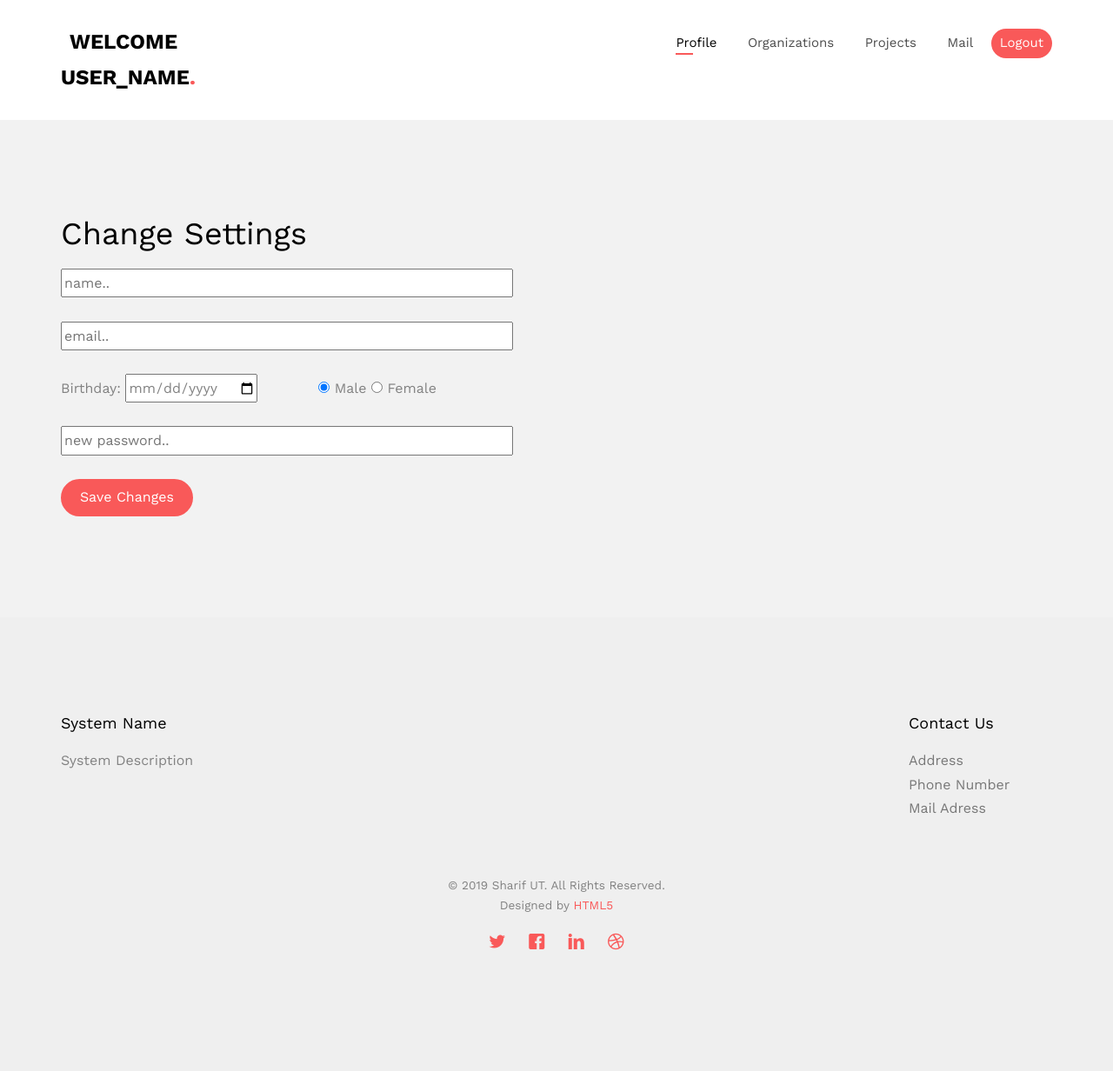
After one commit to qniksefat/volunteering-service-system, a Django app: template templates/homepage/settings.html in a window 1280 px wide. The commit adds this page. Shown: the whole page at 87% size. Run offline with Django 3.2, Linux system fonts and the light colour scheme; the template is opened without the code that fills it, so the values that code supplies are empty; some web fonts are replaced.

Commit message:
Added settings page

```diff
--- a/templates/homepage/home.html
+++ b/templates/homepage/home.html
@@ -115,17 +115,17 @@
 						</div>
 					</div>
 				</div>
-				<div class="col-xs-3 text-center animate-box">
+				<a href="settings.html"><div class="col-xs-3 text-center animate-box">
 					<div class="services">
 						<span class="icon">
 							<i class="icon-cog2"></i>
 						</span>
 						<div class="desc">
-							<h3><a href="#">Profile Settings</a></h3>
+							<h3><a href="settings.html">Profile Settings</a></h3>
 							<p></p>
 						</div>
 					</div>
-				</div>
+                </div></a>
 				<!--<div class="col-md-4 text-center animate-box">
 					<div class="services">
 						<span class="icon">
--- /dev/null
+++ b/templates/homepage/settings.html
@@ -0,0 +1,226 @@
+<!DOCTYPE HTML>
+<html>
+	<head>
+	<meta charset="utf-8">
+	<meta http-equiv="X-UA-Compatible" content="IE=edge">
+	<title>Home</title>
+
+
+	<link href="https://fonts.googleapis.com/css?family=Work+Sans:300,400,500,700,800" rel="stylesheet">
+
+    <!-- Popup jBox css -->
+    <link rel="stylesheet" href="dist/jBox.all.css">
+    <script src="jBox_link.js"></script>
+     <!-- Table.css -->
+	<link rel="stylesheet" href="css/Table.css">
+	<!-- Animate.css -->
+	<link rel="stylesheet" href="css/animate.css">
+	<!-- Icomoon Icon Fonts-->
+	<link rel="stylesheet" href="css/icomoon.css">
+	<!-- Bootstrap  -->
+	<link rel="stylesheet" href="css/bootstrap.css">
+
+	<!-- Magnific Popup -->
+	<link rel="stylesheet" href="css/magnific-popup.css">
+
+	<!-- Owl Carousel  -->
+	<link rel="stylesheet" href="css/owl.carousel.min.css">
+	<link rel="stylesheet" href="css/owl.theme.default.min.css">
+	<!-- Flexslider  -->
+	<link rel="stylesheet" href="css/flexslider.css">
+
+	<!-- Theme style  -->
+	<link rel="stylesheet" href="css/style.css">
+
+	<!-- Modernizr JS -->
+	<script src="js/modernizr-2.6.2.min.js"></script>
+	<!-- FOR IE9 below -->
+	<!--[if lt IE 9]>
+	<script src="js/respond.min.js"></script>
+	<![endif]-->
+
+	</head>
+	<body>
+
+	<div class="fh5co-loader"></div>
+
+	<div id="page">
+	<nav class="fh5co-nav" role="navigation">
+		<div class="top-menu">
+			<div class="container">
+				<div class="row">
+					<div class="col-xs-2">
+						<div id="fh5co-logo"><a href="home.html">Welcome user_name<span>.</span></a></div>
+					</div>
+					<div class="col-xs-10 text-right menu-1">
+						<ul>
+							<li class="active"><a href="home.html">Profile</a></li>
+							<li><a href="organizations_list.html">Organizations</a></li>
+							<li><a href="projects_list.html">Projects</a></li>
+                            <li><a href="mail.html">Mail</a></li>
+                            <li class="btn-cta"><a href="index.html"><span>Logout</span></a></li>
+							<!--<li class="has-dropdown">
+								<a href="blog.html">Blog</a>
+								<ul class="dropdown">
+									<li><a href="#">Web Design</a></li>
+									<li><a href="#">eCommerce</a></li>
+									<li><a href="#">Branding</a></li>
+									<li><a href="#">API</a></li>
+								</ul>
+							</li>
+							<li><a href="about.html">About</a></li>
+							<li><a href="contact.html">Contact</a></li>
+							<li class="btn-cta"><a href="#"><span>Login</span></a></li>
+							<li class="btn-cta"><a href="#"><span>Sign Up</span></a></li> -->
+						</ul>
+					</div>
+				</div>
+			</div>
+		</div>
+	</nav>
+
+    <div id="fh5co-practice" class="fh5co-bg-section">
+        <div class="container">
+            <h1>Change Settings</h1>
+            <form action="" method="get">
+                <input type="text" size="50" id="input_name" placeholder="name..">
+                <br>
+                <br>
+                <input type="email" size="50" id="input_mail" placeholder="email..">
+                <br>
+                <br>
+                Birthday: <input type="date" name="birthday"> &emsp; &emsp; &emsp;
+                <input type="radio" name="gender" value="male" checked> Male
+                <input type="radio" name="gender" value="female"> Female
+                <br>
+                <br>
+                <input type="password" size="50" id="input_password" placeholder="new password..">
+                <br>
+                <br>
+                <input type="button" value="Save Changes" class="btn btn-primary" onclick="change_setting()">
+            </form>
+        </div>
+    </div>
+
+
+	<footer id="fh5co-footer" role="contentinfo">
+		<div class="container">
+			<div class="row row-pb-md">
+				<div class="col-xs-10 fh5co-widget">
+					<h4>System Name</h4>
+					<p>System Description</p>
+				</div>
+
+				<div class="col-xs-2">
+					<h4>Contact Us</h4>
+					<ul class="fh5co-footer-links">
+                        <li><a href="#">Address</a></li>
+						<li><a href="#">Phone Number</a></li>
+						<li><a href="#">Mail Adress</a></li>
+					</ul>
+				</div>
+			</div>
+
+			<div class="row copyright">
+				<div class="col-md-12 text-center">
+					<p>
+						<small class="block">&copy; 2019 Sharif UT. All Rights Reserved.</small>
+						<small class="block">Designed by <a href="#" target="_blank">HTML5</a></small>
+					</p>
+					<p>
+						<ul class="fh5co-social-icons">
+							<li><a href="#"><i class="icon-twitter"></i></a></li>
+							<li><a href="#"><i class="icon-facebook"></i></a></li>
+							<li><a href="#"><i class="icon-linkedin"></i></a></li>
+							<li><a href="#"><i class="icon-dribbble"></i></a></li>
+						</ul>
+					</p>
+				</div>
+			</div>
+		</div>
+	</footer>
+	</div>
+
+
+    <!-- change setting -->
+     <script>
+        function change_setting(){
+            // TODO : change settings
+            new jBox('Notice', {content: 'changes saved!' , color: 'black', attributes: {y: 'bottom'}})
+        }
+    </script>
+    <!-- remove skill -->
+     <script>
+        function remove_skill(){
+            // TODO : remove skill from database and proper message
+            new jBox('Notice', {content: 'skill removed' , color: 'black', attributes: {y: 'bottom'}})
+        }
+    </script>
+    <!-- add skill -->
+     <script>
+        function add_skill(){
+            var skill, description;
+            skill = document.getElementById("input_skill");
+            description = document.getElementById("input_description");
+            // TODO : add skill to database
+            new jBox('Notice', {content: 'skill: "' + skill.value + '" added to your list of skills' + '<br> with description: "' + description.value + '"', color: 'black', attributes: {y: 'bottom'}})
+        }
+    </script>
+    <!-- send_request -->
+    <script>
+        function send_request(){
+            // TODO : send request
+            new jBox('Notice', {content: 'Your request has been sent!', color: 'black', attributes: {y: 'bottom'}})
+        }
+    </script>
+    <!-- jBox -->
+    <script src="dist/jBox.all.js"></script>
+    <script src="jBox.js"></script>
+    <!-- search -->
+    <script>
+        function search() {
+            // Declare variables
+            var input, filter, table, tr, td, i, txtValue;
+            input = document.getElementById("myInput");
+            filter = input.value.toUpperCase();
+            table = document.getElementById("myTable");
+            tr = table.getElementsByTagName("tr");
+
+            // Loop through all table rows, and hide those who don't match the search query
+            for (i = 0; i < tr.length; i++) {
+                td = tr[i].getElementsByTagName("td")[0];
+                if (td) {
+                    txtValue = td.textContent || td.innerText;
+                    if (txtValue.toUpperCase().indexOf(filter) > -1) {
+                        tr[i].style.display = "";
+                    } else {
+                        tr[i].style.display = "none";
+                    }
+                }
+            }
+        }
+    </script>
+	<!-- jQuery -->
+	<script src="js/jquery.min.js"></script>
+	<!-- jQuery Easing -->
+	<script src="js/jquery.easing.1.3.js"></script>
+	<!-- Bootstrap -->
+	<script src="js/bootstrap.min.js"></script>
+	<!-- Waypoints -->
+	<script src="js/jquery.waypoints.min.js"></script>
+	<!-- Stellar Parallax -->
+	<script src="js/jquery.stellar.min.js"></script>
+	<!-- Carousel -->
+	<script src="js/owl.carousel.min.js"></script>
+	<!-- Flexslider -->
+	<script src="js/jquery.flexslider-min.js"></script>
+	<!-- countTo -->
+	<script src="js/jquery.countTo.js"></script>
+	<!-- Magnific Popup -->
+	<script src="js/jquery.magnific-popup.min.js"></script>
+	<script src="js/magnific-popup-options.js"></script>
+	<!-- Main -->
+	<script src="js/main.js"></script>
+
+	</body>
+</html>
```
